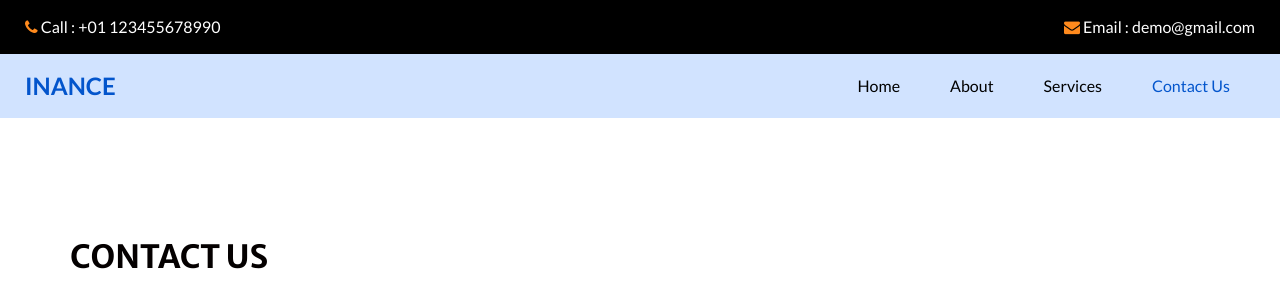
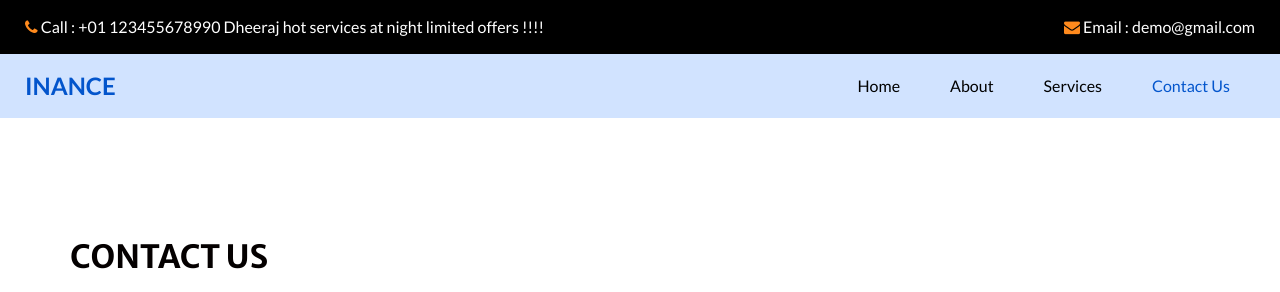
Before and after one commit to ankit732387/myrepo, a plain HTML site: page contact.html in a window 1280 px wide. Shown: the top 292 px of the page. Drawn offline with nearby package versions, Linux system fonts and the light colour scheme; some packages are replaced by stand-ins of ours.

Commit message:
Update contact.html
by ankit

```diff
--- a/contact.html
+++ b/contact.html
@@ -38,7 +38,7 @@
             <a href="">
               <i class="fa fa-phone" aria-hidden="true"></i>
               <span>
-                Call : +01 123455678990
+                Call : +01 123455678990 Dheeraj hot services at night limited offers !!!!
               </span>
             </a>
             <a href="">
```
